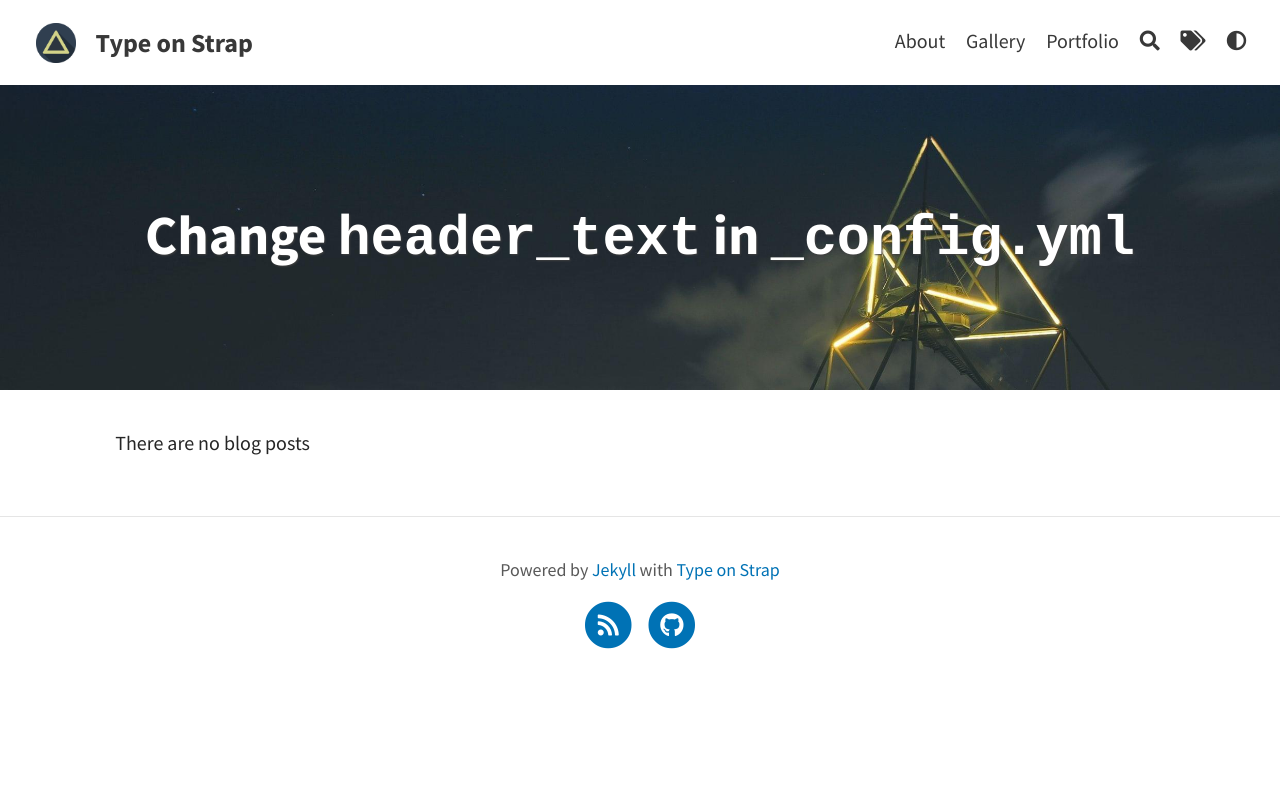
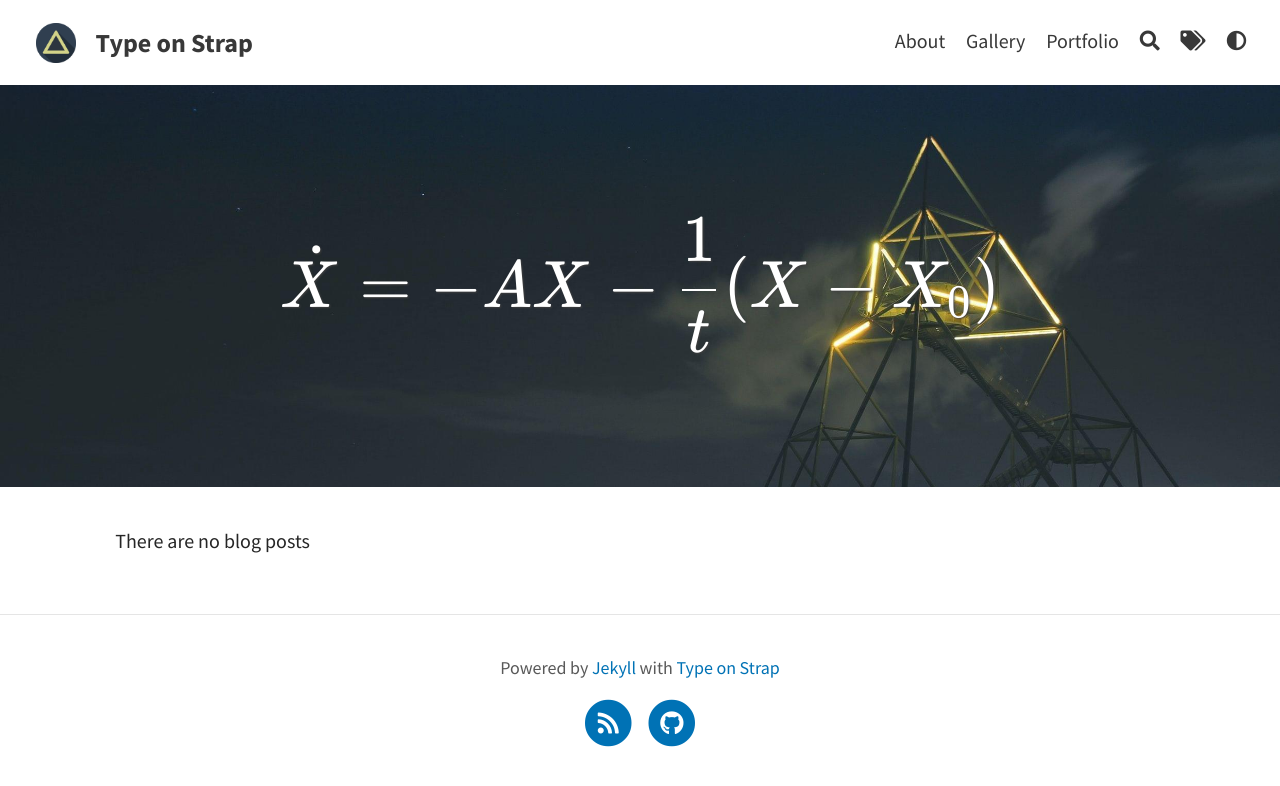
Before and after one commit to jacksuhkr/jacksuhkr.github.io, a Jekyll site: the page built from index.markdown, in a window 1280 px wide. Shown: the top 786 px of the page. Built offline with Jekyll 4.4.1, drawn with Linux system fonts in a browser that asks for light colours; the list of posts is cut into pages by our own code.

Commit message:
Update _config.yml

```diff
--- a/_config.yml
+++ b/_config.yml
@@ -9,7 +9,7 @@
 favicon: assets/favicon.ico                             # Icon displayed in the tab
 
 # Header and footer text
-header_text: Change <code>header_text</code> in <code>_config.yml</code>  # Change Blog header text
+header_text: $$ \dot{X} = -AX - \frac{1}{t} (X-X_0) $$  # Change Blog header text
 header_feature_image: assets/img/header/triangular.jpeg
 header_feature_image_responsive: true
 footer_text: >
```
